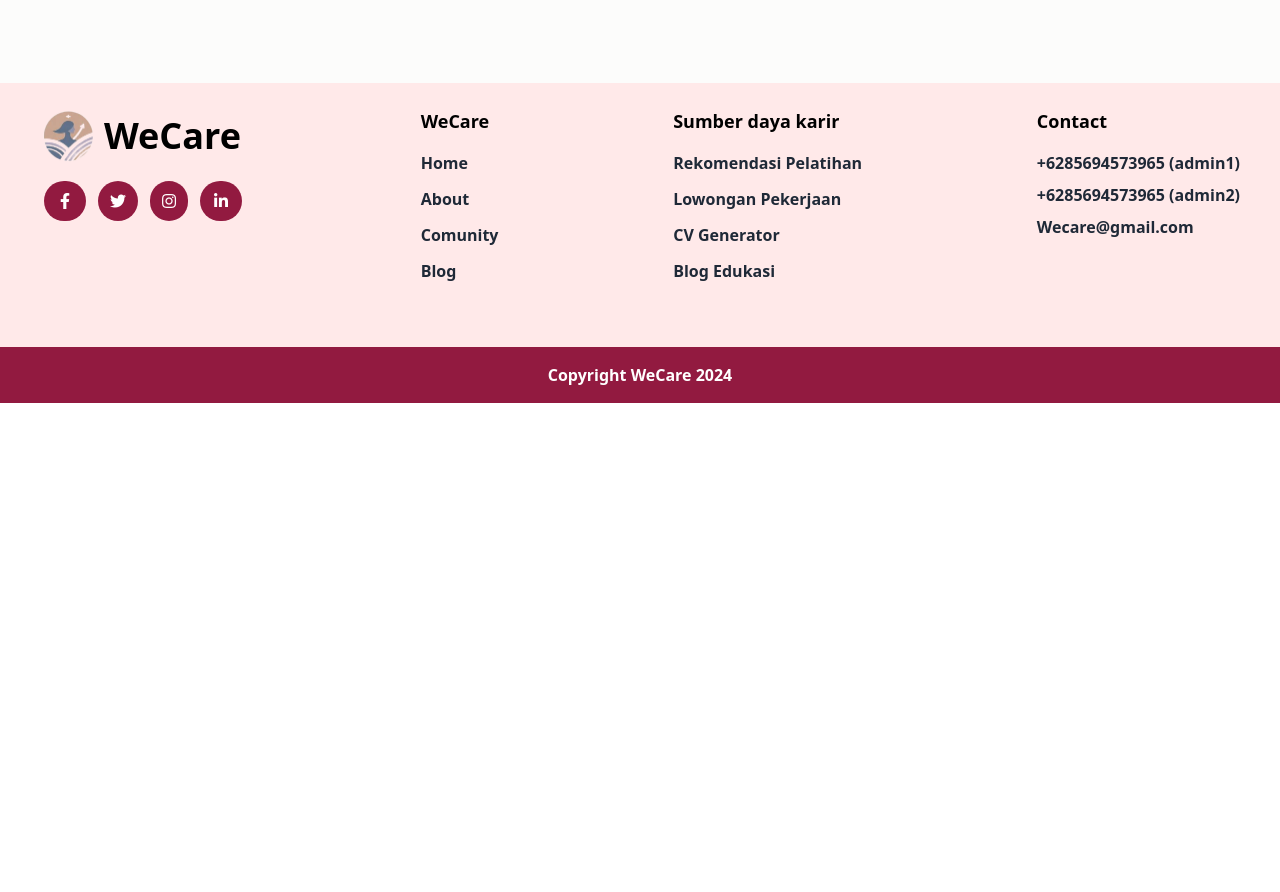
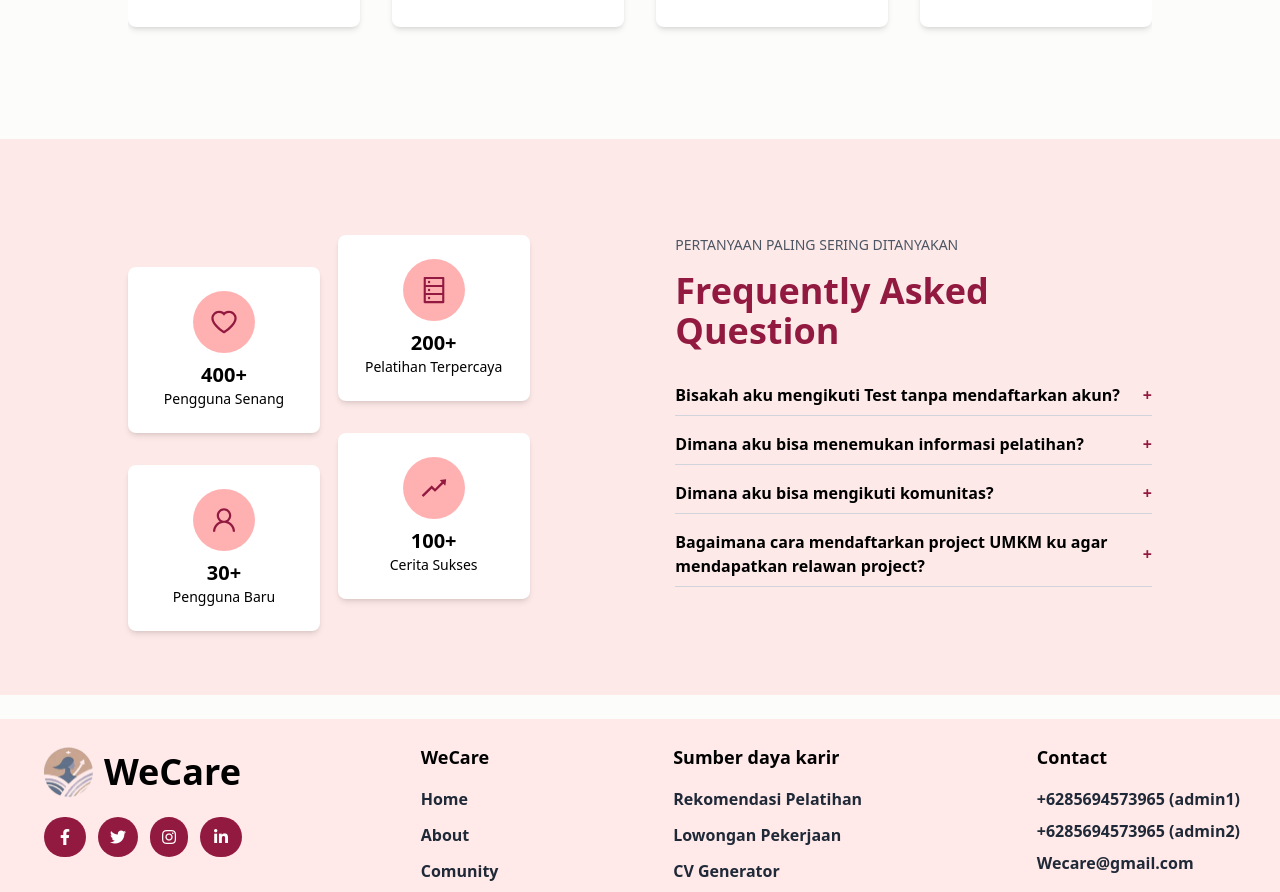
Before and after one commit to Nyi-Ageng-Serang/WeCare-final-project, a React (Vite) app: page /Blog in a window 1280 px wide. Shown: the part 2200-3092 px from the top of the page. Before the commit the page ends 2603 px from the top, so only its background shows below. Built offline with nearby package versions, Linux system fonts and the light colour scheme.

Commit message:
create FAQSection dan menambah padding dan border pada cart news

```diff
--- a/src/components/Blog/BlogPage.jsx
+++ b/src/components/Blog/BlogPage.jsx
@@ -1,5 +1,6 @@
 import ArtikelSection from "./ArtikelSection";
 import CommunityCTA from "./CTAkomunitas";
+import FAQSection from "./FAQSection";
 import HeroSection from "./HeroSection";
 import NewsSection from "./NewsSection";
 
@@ -10,6 +11,7 @@ function BlogPage() {
       <ArtikelSection/>
       <CommunityCTA/>
       <NewsSection/>
+      <FAQSection/>
     </>
   );
 }
--- /dev/null
+++ b/src/components/Blog/FAQSection.jsx
@@ -0,0 +1,80 @@
+import React, { useState } from 'react';
+import { AiOutlineHeart, AiOutlineUser, AiOutlineDatabase, AiOutlineRise } from 'react-icons/ai';
+
+const FAQSection = () => {
+  const [openIndex, setOpenIndex] = useState(null);
+  const toggleFAQ = (index) => {
+    setOpenIndex(openIndex === index ? null : index);
+  };
+
+  return (
+    <div className="flex flex-col md:flex-row justify-between py-24 px-32 bg-[#FFB1B1] bg-opacity-25 md:space-x-40">
+      {/* Stats Section */}
+      <div className="grid grid-cols-2 gap-8 mb-8 md:mb-0 text-center">
+        <StatCard icon={<AiOutlineHeart className="text-3xl text-[#921A40]" />} value="400+" label="Pengguna Senang"  className="translate-y-8 "  />
+        <StatCard icon={<AiOutlineDatabase className="text-3xl text-[#921A40]" />} value="200+" label="Pelatihan Terpercaya"/>
+        <StatCard icon={<AiOutlineUser className="text-3xl text-[#921A40]" />} value="30+" label="Pengguna Baru"  className="translate-y-8"/>
+        <StatCard icon={<AiOutlineRise className="text-3xl text-[#921A40]" />} value="100+" label="Cerita Sukses" />
+      </div>
+
+      {/* FAQ Section */}
+      <div className="md:w-1/2">
+        <p className="text-sm text-gray-600 pb-4">PERTANYAAN PALING SERING DITANYAKAN</p>
+        <h2 className="text-[#921A40] text-4xl font-bold mb-8">Frequently Asked Question</h2>
+        <div className="space-y-4">
+          <FAQItem
+            question="Bisakah aku mengikuti Test tanpa mendaftarkan akun?"
+            answer="Anda perlu mendaftarkan akun untuk mengikuti test tersebut."
+            index={0}
+            openIndex={openIndex}
+            toggleFAQ={toggleFAQ}
+          />
+          <FAQItem
+            question="Dimana aku bisa menemukan informasi pelatihan?"
+            answer="Anda bisa mengakses informasi seputar pelatihan setelah menyelesaikan Test Minat Bakat di halaman Home. Setelah menyelesaikan test, Anda akan diarahkan menuju Dashboard pengguna, lalu klik menu Pelatihan pada Sidebar di sebelah kiri halaman."
+            index={1}
+            openIndex={openIndex}
+            toggleFAQ={toggleFAQ}
+          />
+          <FAQItem
+            question="Dimana aku bisa mengikuti komunitas?"
+            answer="Anda dapat bergabung dengan komunitas kami melalui dashboard setelah mendaftar."
+            index={2}
+            openIndex={openIndex}
+            toggleFAQ={toggleFAQ}
+          />
+          <FAQItem
+            question="Bagaimana cara mendaftarkan project UMKM ku agar mendapatkan relawan project?"
+            answer="Untuk mendaftarkan project UMKM, Anda dapat mengikuti petunjuk di dashboard setelah pendaftaran."
+            index={3}
+            openIndex={openIndex}
+            toggleFAQ={toggleFAQ}
+          />
+        </div>
+      </div>
+    </div>
+  );
+};
+
+const StatCard = ({ icon, value, label, className }) => (
+  <div className={`flex flex-col items-center justify-center p-6 bg-white rounded-lg shadow-md w-48 ${className}`}>
+    <div className="p-4 bg-[#FFB1B1] rounded-full">{icon}</div>
+    <p className="text-xl mt-2 text-black font-bold">{value}</p>
+    <p className="text-sm text-black">{label}</p>
+  </div>
+);
+
+const FAQItem = ({ question, answer, index, openIndex, toggleFAQ }) => (
+  <div className="border-b border-gray-300 pb-2">
+    <button
+      onClick={() => toggleFAQ(index)}
+      className="flex justify-between items-center w-full text-left  font-semibold"
+    >
+      <span>{question}</span>
+      <span className="text-[#921A40]">{openIndex === index ? '-' : '+'}</span>
+    </button>
+    {openIndex === index && <p className="mt-2 text-sm text-gray-600">{answer}</p>}
+  </div>
+);
+
+export default FAQSection;
--- a/src/components/Blog/NewsSection.jsx
+++ b/src/components/Blog/NewsSection.jsx
@@ -58,10 +58,10 @@ const NewsSection = () => {
         </div>
 
         {/* News Items */}
-        <div className="flex overflow-hidden space-x-8">
+        <div className="flex overflow-hidden space-x-8 pb-12">
           {newsItems.map((item, index) => (
-            <div key={index} className="bg-white rounded-lg shadow-md w-64">
-              <img src={item.image} alt={item.title} className="items-center w-full h-40 object-cover mb-4" />
+            <div key={index} className="bg-white rounded-lg shadow-md w-64 pb-8">
+              <img src={item.image} alt={item.title} className="items-center rounded-t-lg w-full h-40 object-cover mb-4" />
               <h3 className="text-sm font-semibold p-4 mb-2">{item.title}</h3>
               <p className="text-gray-700 px-4 text-sm">{item.description}</p>
             </div>
```
